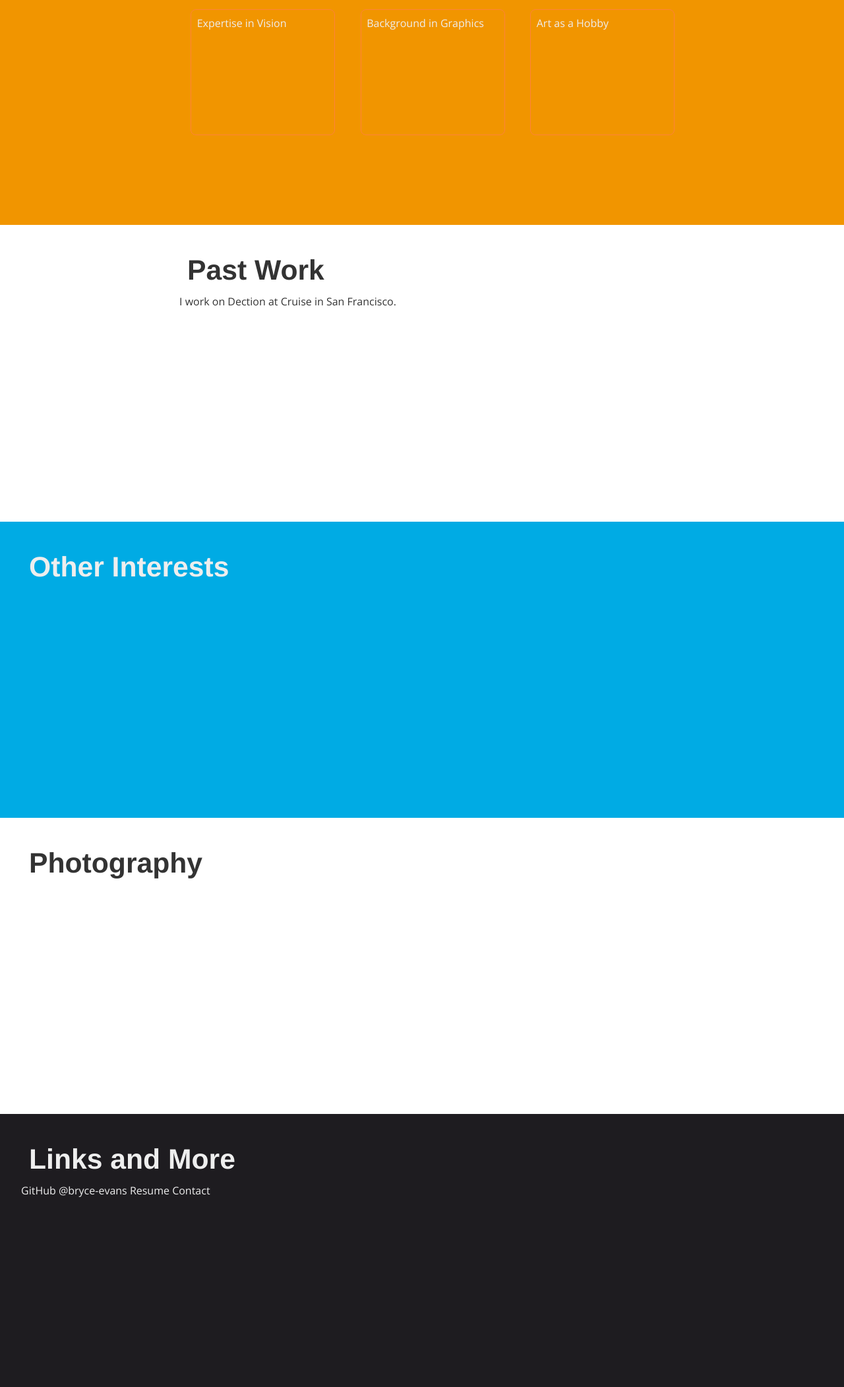
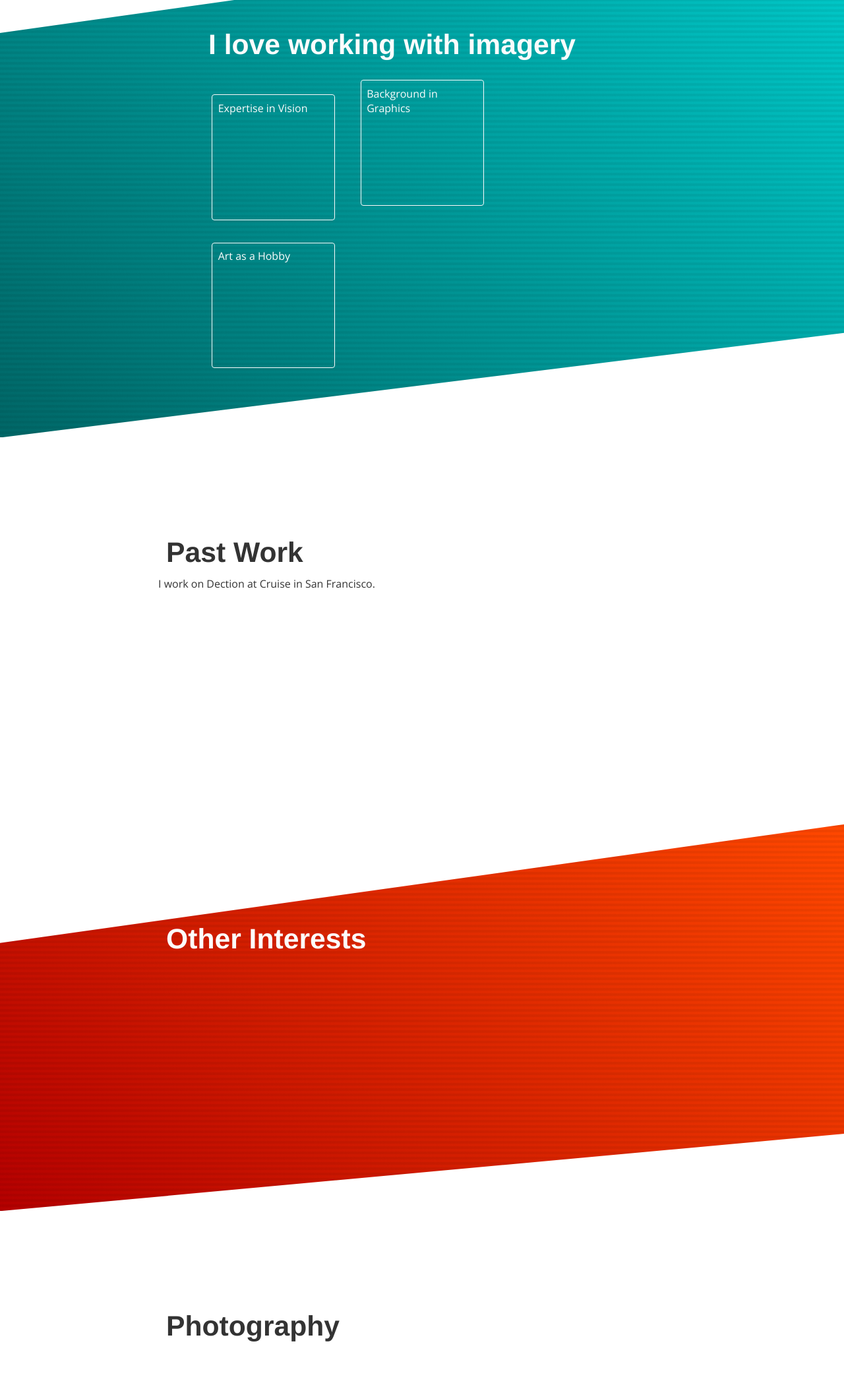
Before and after one commit to bryce-evans/main-website, a plain HTML site: page index.html in a window 1280 px wide. Shown: the part 697-2800 px from the top of the page at 66% size. Drawn offline with nearby package versions, Linux system fonts and the light colour scheme; a script that the page names is missing; a web font is replaced by a local one.

Commit message:
fixes to colors and padding

```diff
--- a/index.html
+++ b/index.html
@@ -25,11 +25,6 @@
             <h2> <span class="gradient-text">Bryce Evans</span></h2>
         </div> -->
     </div>
-    <div class="main">
-        <div class="diagonal-box">
-            <div class="content"> ... </div>
-        </div>
-
         <div class="section">
             <!-- <div class="section-content">
                 <h2 style="font-weight: 900; font-size: 32pt; color:#EC3F12">Hello!</h2>
@@ -57,8 +52,8 @@
             </div>
         </div>
     </div>
-    <div class="section orange">
-        <div class="section-content">
+    <div class="section diagonal striped-green">
+        <div class="section-content content">
             <span style="font-weight: 200;"><h2>I love working with imagery</h2></span>
             <div class="card">Expertise in Vision</div>
             <div class="card">Background in Graphics</div>
@@ -67,7 +62,7 @@
 
     </div>
 
-    <div class="section">
+    <div class="section diagonal-bottom-only">
         <div class="section-content">
             <h2>Past Work</h2>
             <span>I work on Dection at Cruise in San Francisco.</span>
@@ -75,16 +70,19 @@
 
     </div>
 
-    <div class="section blue">
-        <h2>Other Interests</h2>
+    <div class="section striped-red diagonal-bottom-only">
+        <div class="section-content"><h2>Other Interests</h2></div>
+
     </div>
-    <div class="section">
-        <h2>Photography</h2>
+    <div class="section diagonal-bottom-only">
+        <div class="section-content"><h2>Photography</h2></div>
+
     </div>
 
-    <div class="section dark">
-        <h2>Links and More</h2>
-        <div><span>GitHub @bryce-evans</span> <span>Resume</span> <span>Contact</span></div>
+    <div class="section striped-black diagonal-top-only">
+        <div class="section-content"><h2>Links and More</h2>
+            <div><span>GitHub @bryce-evans</span> <span>Resume</span> <span>Contact</span></div></div>
+
     </div>
     </div>
 
--- a/main.css
+++ b/main.css
@@ -135,7 +135,7 @@ h1.gradient {
    left: 0;
    bottom: 0;
    background-image: linear-gradient(45deg, #654ea3, #eaafc8);
-   transform: skewY(-11deg);
+   transform: skewY(-8deg);
 }
 
 .section-content {
@@ -174,8 +174,8 @@ h1.gradient {
 
 .card {
     padding: 1ex;
-    border-radius: 8px;
-    border: 1px solid #ff833b;
+    border-radius: 4px;
+    border: 1px solid #fcfcfc;
     width: 25%;
     display: inline-block;
     min-height: 20ex;
@@ -186,6 +186,140 @@ h1.gradient {
     border-color: #aaa;
     ;
 }
+
+:root {
+    --width: 100vw;
+    --full-width: 100vw;
+
+    @media (min-width: 42em) {
+      --width: 42rem;
+    }
+
+    --angle: -11deg;
+    /*-----------------
+    Magic Number Alert:
+
+    the 0.09719 is calculated by this formula:
+    tan(11°) / 2
+    11° is the current skewY value.
+    ------------------*/
+    --magic-number: 0.07027;
+    --skew-padding: calc(var(--width) * var(--magic-number));
+    --clip-padding: calc(var(--full-width) * var(--magic-number));
+  }
+
+
+.content {
+    max-width: var(--width);
+    margin: 0 auto;
+    padding: 1.5em;
+    position: relative;
+
+  }
+
+
+  /* .zigzag {
+	background-image: repeating-linear-gradient(46deg, rgb(242, 13, 13) 13px, rgb(242, 13, 13) calc(26px), rgb(207, 252, 230) calc(26px), rgb(207, 252, 230) calc(39px), rgb(10, 26, 41) calc(39px), rgb(10, 26, 41) calc(52px)), none;
+	background-size: 28px 100%, 28px 100%;
+}
+
+.zigzag:after {
+    content: '';
+    display: block;
+	background-image: repeating-linear-gradient(calc(-46deg), rgb(242, 13, 13) 13px, rgb(242, 13, 13) calc(26px), rgb(207, 252, 230) calc(26px), rgb(207, 252, 230) calc(39px), rgb(10, 26, 41) calc(39px), rgb(10, 26, 41) calc(52px)), none;
+	background-size: 28px 100%, 28px 100%;
+	-webkit-mask-image: repeating-linear-gradient(to right, rgb(0, 0, 0) 28px, rgb(0, 0, 0) calc(56px), rgba(0, 0, 0, 0) calc(56px), rgba(0, 0, 0, 0) calc(84px));
+	mask-image: repeating-linear-gradient(to right, rgb(0, 0, 0) 28px, rgb(0, 0, 0) calc(56px), rgba(0, 0, 0, 0) calc(56px), rgba(0, 0, 0, 0) calc(84px));
+} */
+  .striped-blue {
+    color: #fcfcfc;
+  background-image:
+  linear-gradient(rgba(0,0,0,0.05) 50%, 0, transparent 100%),
+  linear-gradient(-135deg, rgb(0, 182, 238), rgb(0, 100, 139));
+background-size: .5em .5em, 100% 100%;
+}
+
+  .striped-green {
+      color: #fcfcfc;
+    background-image:
+    linear-gradient(rgba(0,0,0,0.05) 50%, 0, transparent 100%),
+    linear-gradient(-135deg, #0cc, #066);
+  background-size: .5em .5em, 100% 100%;
+  }
+  .striped-orange {
+    color: #fcfcfc;
+  background-image:
+  linear-gradient(rgba(0,0,0,0.05) 50%, 0, transparent 100%),
+  linear-gradient(-135deg, #ff9d00, #dd5800);
+background-size: .5em .5em, 100% 100%;
+}
+
+.striped-red {
+    color: #fcfcfc;
+  background-image:
+  linear-gradient(rgba(0,0,0,0.05) 50%, 0, transparent 100%),
+  linear-gradient(-135deg, #ff4800, #b40000);
+background-size: .5em .5em, 100% 100%;
+}
+
+.striped-black {
+    color: #fcfcfc;
+  background-image:
+  linear-gradient(rgba(0,0,0,0.05) 50%, 0, transparent 100%),
+  linear-gradient(-135deg, #242424, #131313);
+background-size: .5em .5em, 100% 100%;
+}
+
+.diagonal {
+    position: relative;
+    /* margin-top: calc( ( var(--clip-padding) * -1 ) - 2px ); */
+
+    padding: calc( ( var(--clip-padding) * 2 ) - ( var(--clip-padding) - var(--skew-padding) ) ) 0 4em;
+    clip-path: polygon(
+      0% calc(var(--clip-padding) * 2),
+      100% 0%,
+      100% 100%,
+      0% 100% );
+    -webkit-clip-path: polygon(
+      0% calc(var(--clip-padding) * 2),
+      100% 0%,
+      100% 80%,
+      0% 100% );
+  }
+
+  .diagonal-top-only {
+    position: relative;
+    /* margin-top: calc( ( var(--clip-padding) * -1 ) - 2px ); */
+
+    padding: calc( ( var(--clip-padding) * 2 ) - ( var(--clip-padding) - var(--skew-padding) ) ) 0 4em;
+    clip-path: polygon(
+      0% calc(var(--clip-padding) * 2),
+      100% 0%,
+      100% 100%,
+      0% 100% );
+    -webkit-clip-path: polygon(
+      0% calc(var(--clip-padding) * 2),
+      100% 0%,
+      100% 100%,
+      0% 100% );
+  }
+
+  .diagonal-bottom-only {
+    position: relative;
+    /* margin-top: calc( ( var(--clip-padding) * -1 ) - 2px ); */
+
+    padding: calc( ( var(--clip-padding) * 2 ) - ( var(--clip-padding) - var(--skew-padding) ) ) 0 4em;
+    clip-path: polygon(
+      0% calc(var(--clip-padding) * 2),
+      100% 0%,
+      100% 100%,
+      0% 100% );
+      -webkit-clip-path: polygon(
+        0% calc(var(--clip-padding) * 2),
+        100% 0%,
+        100% 80%,
+        0% 100% );
+  }
 
 
 /*  */
```
